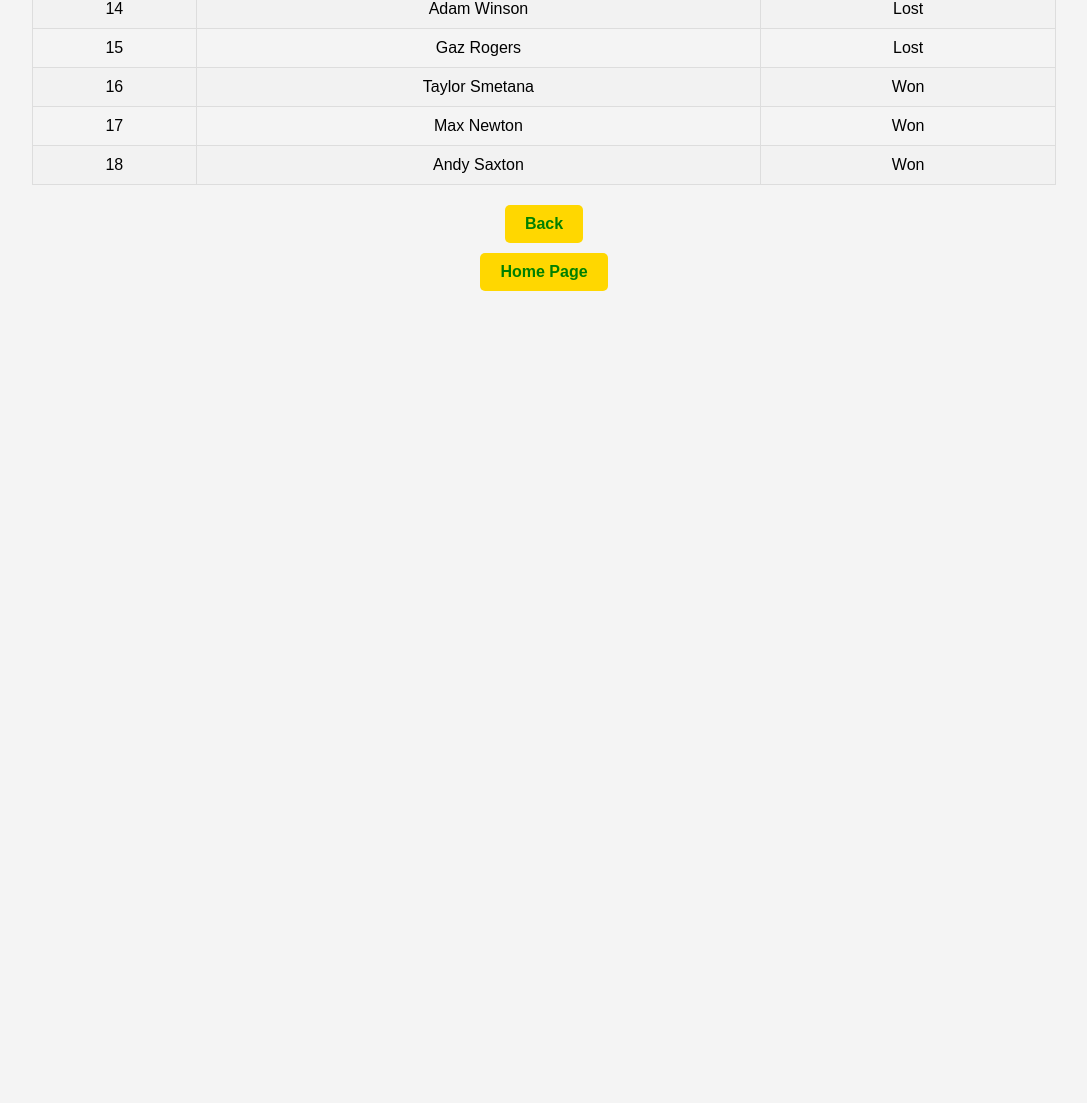
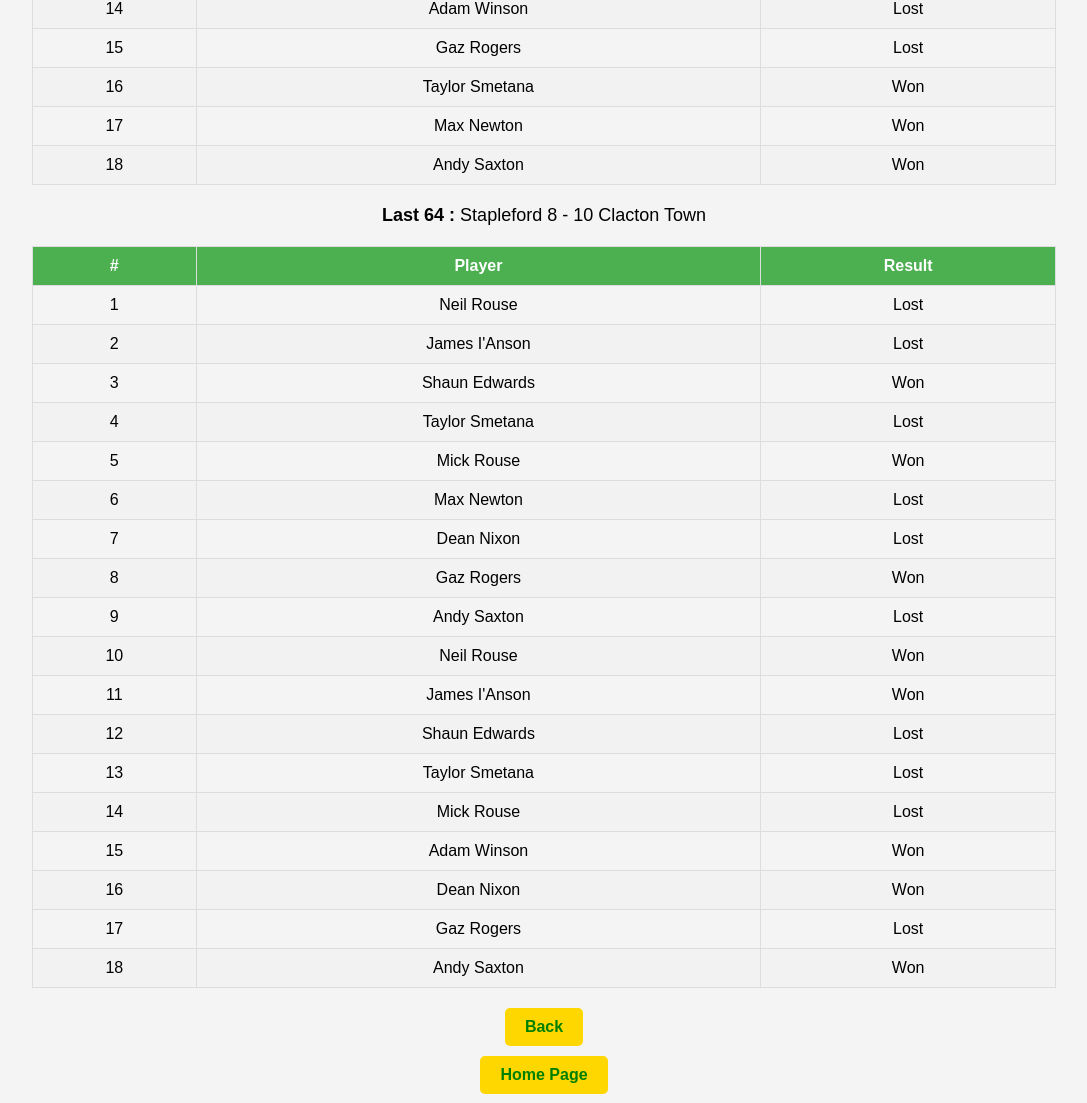
Before and after one commit to bccil/hemsby-team, a plain HTML site: page index.html in a window 1280 px wide. Shown: the part 1469-2572 px from the top of the page, without its empty margins (96-1183 px from the left). Before the commit the page ends 1769 px from the top, so only its background shows below. Drawn offline with Linux system fonts and the light colour scheme.

Commit message:
Update index.html

```diff
--- a/index.html
+++ b/index.html
@@ -291,6 +291,113 @@
 </table>
 
 <section>
+    <div class="sub-header"><strong>Last 64 : </strong>Stapleford 8 - 10 Clacton Town</div>
+</section>
+
+    <!-- Table for Player Results -->
+<table>
+    <thead>
+        <tr>
+            <th>#</th>
+            <th>Player</th>
+            <th>Result</th>
+        </tr>
+    </thead>
+    <tbody>
+        <tr>
+            <td>1</td>
+            <td>Neil Rouse</td>
+            <td>Lost</td>
+        </tr>
+        <tr>
+            <td>2</td>
+            <td>James I'Anson</td>
+            <td>Lost</td>
+        </tr>
+        <tr>
+            <td>3</td>
+            <td>Shaun Edwards</td>
+            <td>Won</td>
+        </tr>
+        <tr>
+            <td>4</td>
+            <td>Taylor Smetana</td>
+            <td>Lost</td>
+        </tr>
+        <tr>
+            <td>5</td>
+            <td>Mick Rouse</td>
+            <td>Won</td>
+        </tr>
+        <tr>
+            <td>6</td>
+            <td>Max Newton</td>
+            <td>Lost</td>
+        </tr>
+        <tr>
+            <td>7</td>
+            <td>Dean Nixon</td>
+            <td>Lost</td>
+        </tr>
+        <tr>
+            <td>8</td>
+            <td>Gaz Rogers</td>
+            <td>Won</td>
+        </tr>
+        <tr>
+            <td>9</td>
+            <td>Andy Saxton</td>
+            <td>Lost</td>
+        </tr>
+        <tr>
+            <td>10</td>
+            <td>Neil Rouse</td>
+            <td>Won</td>
+        </tr>
+        <tr>
+            <td>11</td>
+            <td>James I'Anson</td>
+            <td>Won</td>
+        </tr>
+        <tr>
+            <td>12</td>
+            <td>Shaun Edwards</td>
+            <td>Lost</td>
+        </tr>
+        <tr>
+            <td>13</td>
+            <td>Taylor Smetana</td>
+            <td>Lost</td>
+        </tr>
+        <tr>
+            <td>14</td>
+            <td>Mick Rouse</td>
+            <td>Lost</td>
+        </tr>
+        <tr>
+            <td>15</td>
+            <td>Adam Winson</td>
+            <td>Won</td>
+        </tr>
+        <tr>
+            <td>16</td>
+            <td>Dean Nixon</td>
+            <td>Won</td>
+        </tr>
+        <tr>
+            <td>17</td>
+            <td>Gaz Rogers</td>
+            <td>Lost</td>
+        </tr>
+        <tr>
+            <td>18</td>
+            <td>Andy Saxton</td>
+            <td>Won</td>
+        </tr>
+    </tbody>
+</table>
+
+<section>
 <p><a href="https://bccil.github.io/hemsby/" class="button-link">Back</a></p>
 <p><a href="https://bccil.github.io/home/" class="button-link">Home Page</a></p>
 </section>
```
